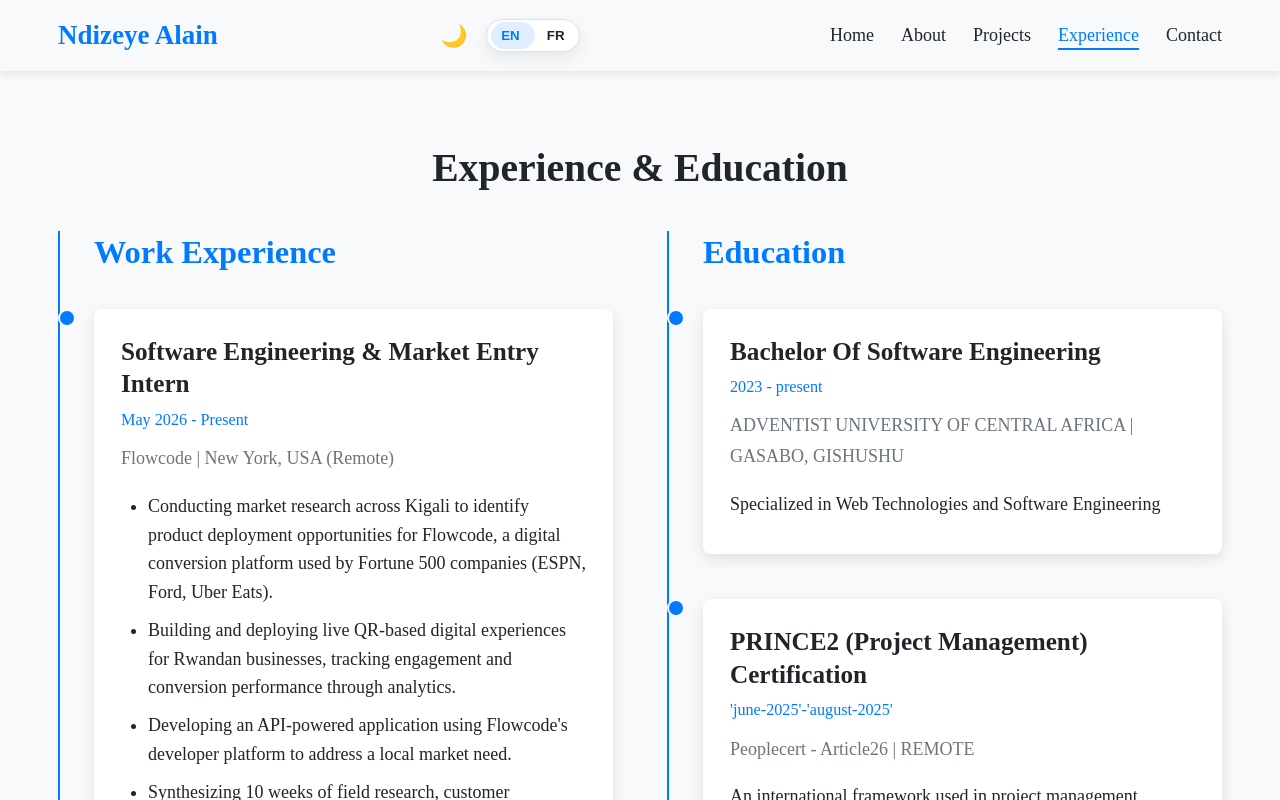
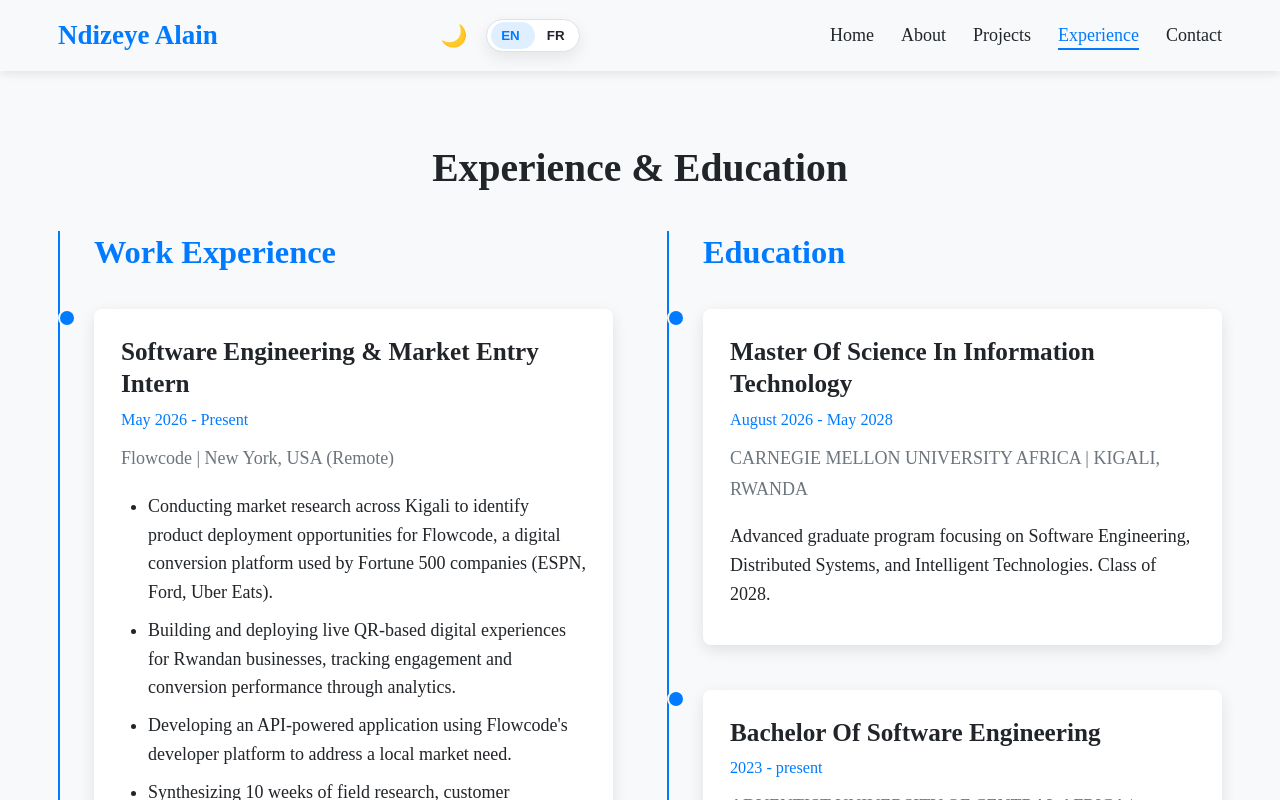
Before and after one commit to Alaindeve1/portfolio-website, a React (Create React App) app: page /experience in a window 1280 px wide. Shown: the top 800 px of the page. Built offline with nearby package versions, Linux system fonts and the light colour scheme.

Commit message:
add cmu-africa graduate studies to education history

```diff
--- a/src/locales/en/common.json
+++ b/src/locales/en/common.json
@@ -134,6 +134,10 @@
         "degree": "Bachelor of Software Engineering",
         "description": "Specialized in Web Technologies and Software Engineering"
       },
+      "8": {
+        "degree": "Master of Science in Information Technology",
+        "description": "Advanced graduate program focusing on Software Engineering, Distributed Systems, and Intelligent Technologies. Class of 2028."
+      },
       "2": {
         "degree": "PRINCE2 (Project Management) Certification",
         "description": "An international framework used in project management certification"
--- a/src/locales/fr/common.json
+++ b/src/locales/fr/common.json
@@ -134,6 +134,10 @@
         "degree": "Licence en génie logiciel",
         "description": "Spécialisation en technologies web et en ingénierie logicielle"
       },
+      "8": {
+        "degree": "Master of Science en Technologies de l'Information",
+        "description": "Programme de master avancé axé sur l'ingénierie logicielle, les systèmes distribués et les technologies intelligentes. Promotion 2028."
+      },
       "2": {
         "degree": "Certification PRINCE2 (Gestion de projet)",
         "description": "Cadre international utilisé pour la certification en gestion de projet"
--- a/src/pages/Experience.jsx
+++ b/src/pages/Experience.jsx
@@ -101,6 +101,14 @@ const Experience = () => {
   ];
 
   const education = [
+    {
+      id: 8,
+      degree: "Master of Science in Information Technology",
+      institution: "CARNEGIE MELLON UNIVERSITY AFRICA",
+      location: "KIGALI, RWANDA",
+      duration: "August 2026 - May 2028",
+      description: "Advanced graduate program focusing on Software Engineering, Distributed Systems, and Intelligent Technologies. Class of 2028."
+    },
     {
       id: 1,
       degree: "bachelor of software engineering",
```
